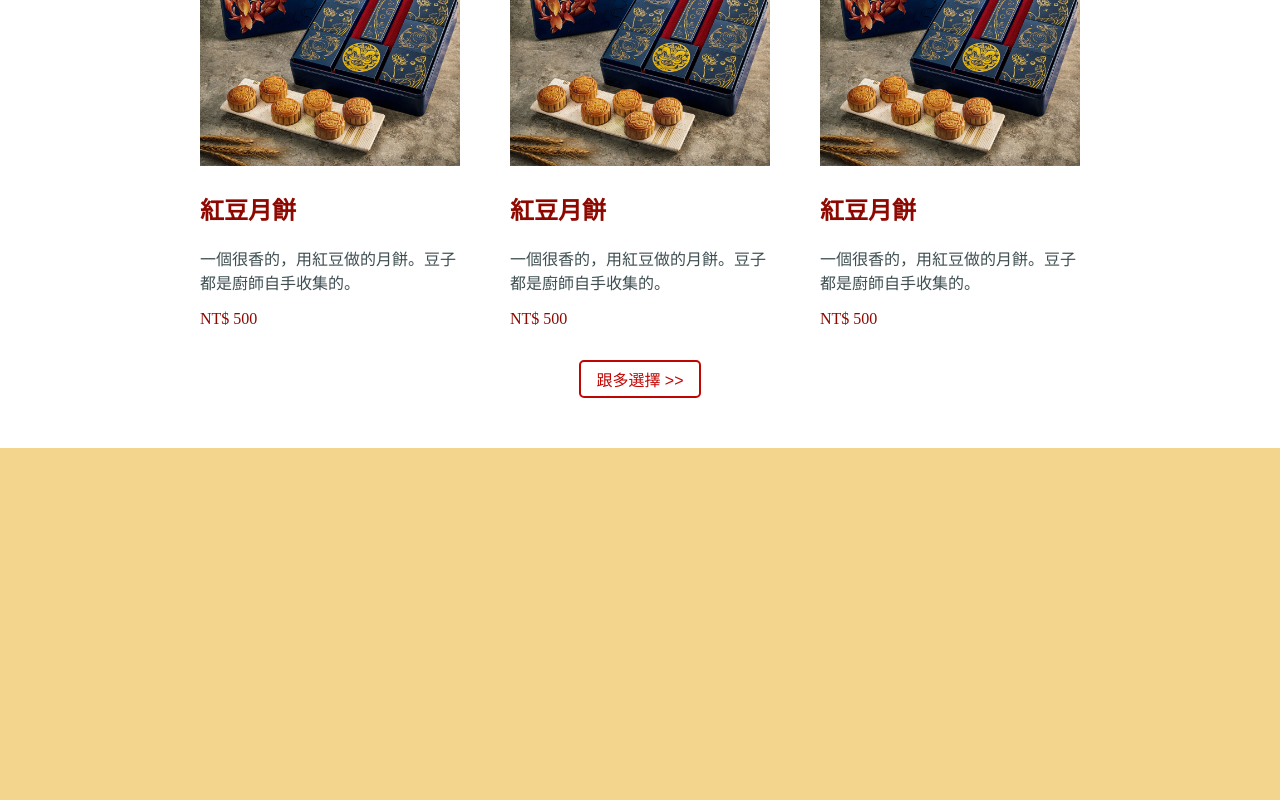
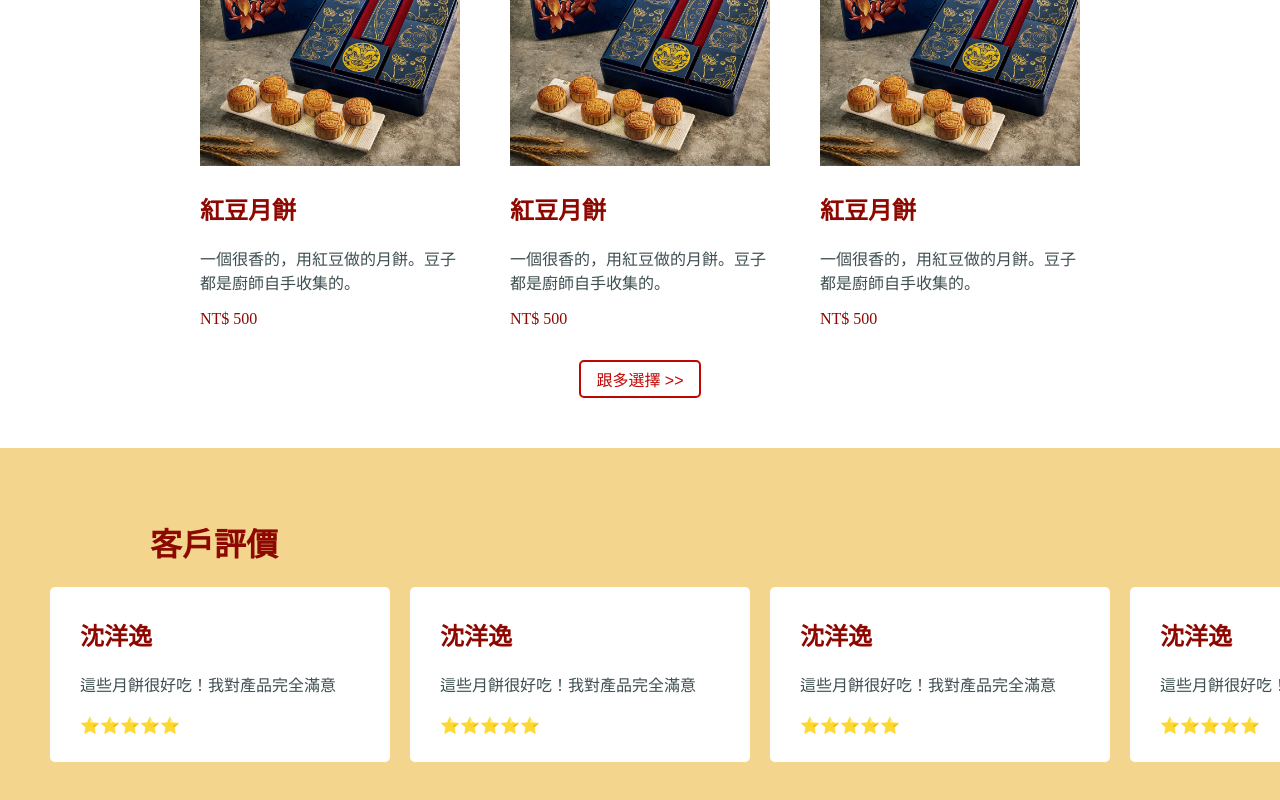
Before and after one commit to Yang-Yi-Shen/muguo, a Vue app: page / in a window 1280 px wide. Shown: the part 844-1644 px from the top of the page. Before the commit the page ends 1292 px from the top, so only its background shows below. Built offline with nearby package versions, Linux system fonts and the light colour scheme.

Commit message:
feat: added homepage reviews section

```diff
--- a/src/views/Home.vue
+++ b/src/views/Home.vue
@@ -52,6 +52,36 @@
         <div class="products-btn-container">
             <button class="products-btn">跟多選擇 >></button>
         </div>
+    </div>
+    <div id="reviews">
+        <h1 class="review-title heading">客戶評價</h1>
+        <ul class="reviews-list">
+            <li class="review-item">
+                <h2 class="review-author heading">沈洋逸</h2>
+                <p class="review-text">這些月餅很好吃！我對產品完全滿意</p>
+                <p class="review-rating">⭐⭐⭐⭐⭐</p>
+            </li>
+            <li class="review-item">
+                <h2 class="review-author heading">沈洋逸</h2>
+                <p class="review-text">這些月餅很好吃！我對產品完全滿意</p>
+                <p class="review-rating">⭐⭐⭐⭐⭐</p>
+            </li>
+            <li class="review-item">
+                <h2 class="review-author heading">沈洋逸</h2>
+                <p class="review-text">這些月餅很好吃！我對產品完全滿意</p>
+                <p class="review-rating">⭐⭐⭐⭐⭐</p>
+            </li>
+            <li class="review-item">
+                <h2 class="review-author heading">沈洋逸</h2>
+                <p class="review-text">這些月餅很好吃！我對產品完全滿意</p>
+                <p class="review-rating">⭐⭐⭐⭐⭐</p>
+            </li>
+            <li class="review-item">
+                <h2 class="review-author heading">沈洋逸</h2>
+                <p class="review-text">這些月餅很好吃！我對產品完全滿意</p>
+                <p class="review-rating">⭐⭐⭐⭐⭐</p>
+            </li>
+        </ul>
     </div>
 </template>
 
@@ -144,4 +174,34 @@ nav {
     color: white;
     border: 2px solid var(--headings)
 }
+
+/* reviews section */
+#reviews {
+    padding: 50px 0px;
+}
+
+.review-title {
+    padding: 0px 150px;
+}
+
+.reviews-list {
+    list-style: none;
+    padding-inline-start: 0px;
+    padding: 0px 50px;
+    display: flex;
+    gap: 20px;
+    overflow-x: scroll;
+    transition: scale 0.4s;
+}
+
+.reviews-list:hover {
+    scale: 1.02;
+}
+
+.review-item {
+    min-width: 280px;
+    background-color: white;
+    border-radius: 5px;
+    padding: 10px 30px;
+}
 </style>
```
